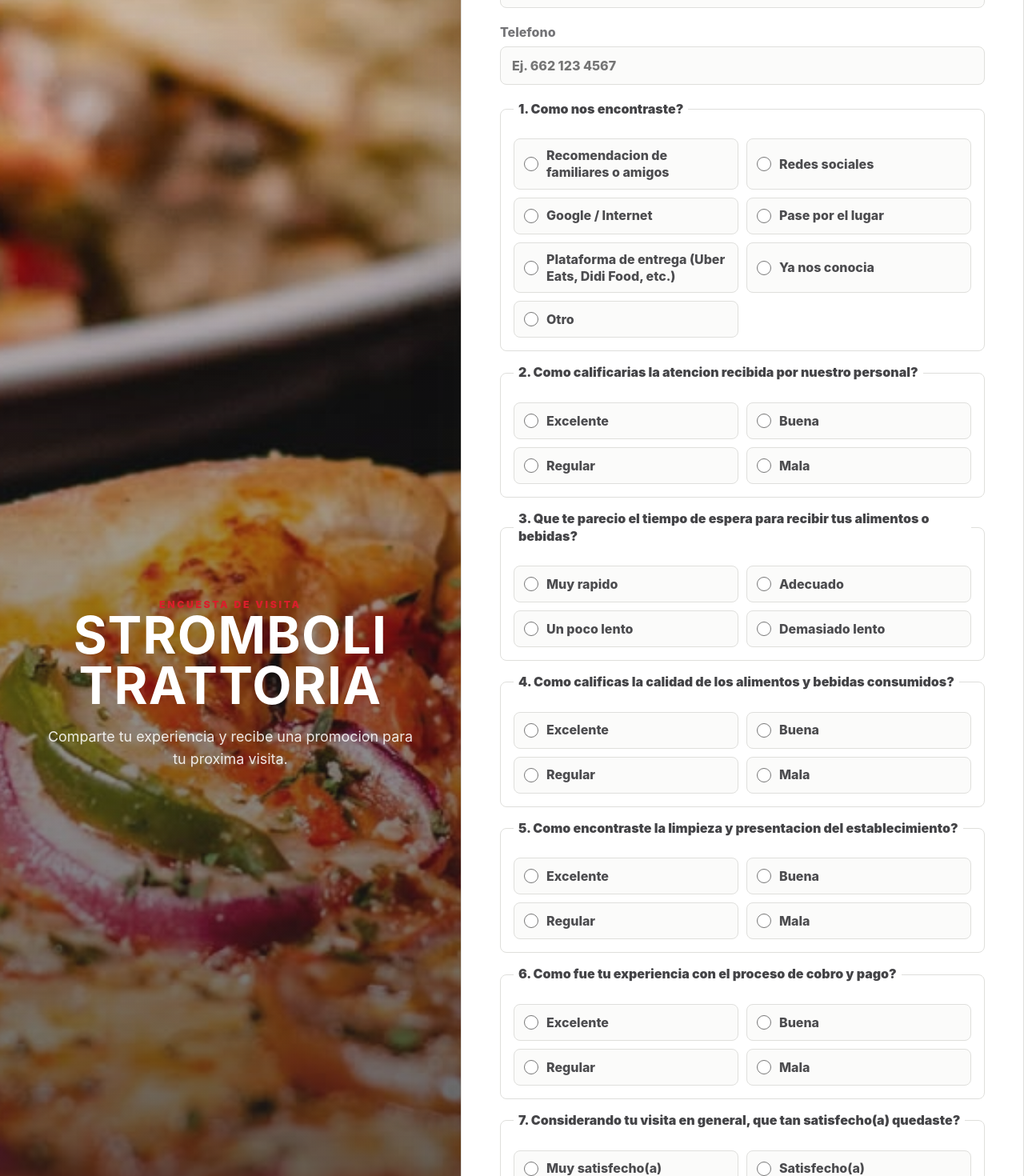
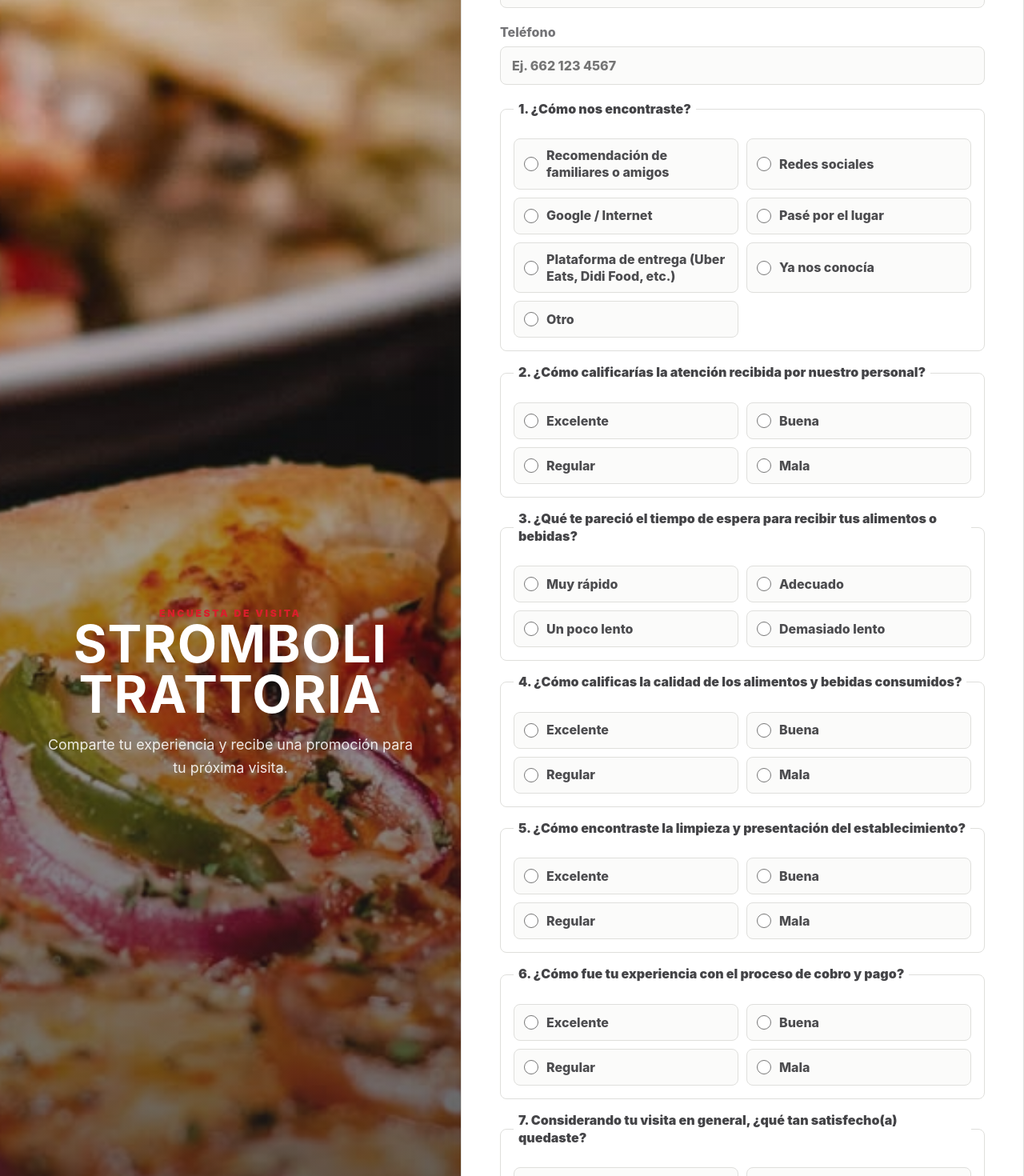
Before and after one commit to Diegoal21/restaurante-feedback, a Next.js app: page / in a window 1280 px wide. Shown: the part 380-1850 px from the top of the page at 80% size. Built offline with nearby package versions, Linux system fonts and the light colour scheme.

Commit message:
Corrige ortografia de textos

```diff
--- a/src/app/api/survey/route.js
+++ b/src/app/api/survey/route.js
@@ -8,16 +8,16 @@
 
 const surveyOptions = {
   how_found: [
-    "Recomendacion de familiares o amigos",
+    "Recomendación de familiares o amigos",
     "Redes sociales",
     "Google / Internet",
-    "Pase por el lugar",
+    "Pasé por el lugar",
     "Plataforma de entrega (Uber Eats, Didi Food, etc.)",
-    "Ya nos conocia",
+    "Ya nos conocía",
     "Otro",
   ],
   service_attention: ["Excelente", "Buena", "Regular", "Mala"],
-  wait_time: ["Muy rapido", "Adecuado", "Un poco lento", "Demasiado lento"],
+  wait_time: ["Muy rápido", "Adecuado", "Un poco lento", "Demasiado lento"],
   food_quality: ["Excelente", "Buena", "Regular", "Mala"],
   cleanliness: ["Excelente", "Buena", "Regular", "Mala"],
   payment_experience: ["Excelente", "Buena", "Regular", "Mala"],
@@ -28,8 +28,8 @@
     "Insatisfecho(a)",
   ],
   recommend_likelihood: [
-    "Definitivamente si",
-    "Probablemente si",
+    "Definitivamente sí",
+    "Probablemente sí",
     "Probablemente no",
     "Definitivamente no",
   ],
@@ -58,14 +58,14 @@
 
     if (!branches.includes(branch)) {
       return NextResponse.json(
-        { error: "Selecciona una sucursal valida." },
+        { error: "Selecciona una sucursal válida." },
         { status: 400 }
       );
     }
 
     if (phoneDigits.length < 8) {
       return NextResponse.json(
-        { error: "Ingresa un telefono valido." },
+        { error: "Ingresa un teléfono válido." },
         { status: 400 }
       );
     }
--- a/src/app/page.js
+++ b/src/app/page.js
@@ -13,7 +13,7 @@
           <p className="eyebrow">Encuesta de visita</p>
           <h1>{restaurantName}</h1>
           <p className="hero-copy">
-            Comparte tu experiencia y recibe una promocion para tu proxima
+            Comparte tu experiencia y recibe una promoción para tu próxima
             visita.
           </p>
         </div>
--- a/src/components/SurveyForm.js
+++ b/src/components/SurveyForm.js
@@ -7,51 +7,51 @@
 const questions = [
   {
     name: "how_found",
-    label: "1. Como nos encontraste?",
+    label: "1. ¿Cómo nos encontraste?",
     options: [
-      "Recomendacion de familiares o amigos",
+      "Recomendación de familiares o amigos",
       "Redes sociales",
       "Google / Internet",
-      "Pase por el lugar",
+      "Pasé por el lugar",
       "Plataforma de entrega (Uber Eats, Didi Food, etc.)",
-      "Ya nos conocia",
+      "Ya nos conocía",
       "Otro",
     ],
   },
   {
     name: "service_attention",
-    label: "2. Como calificarias la atencion recibida por nuestro personal?",
+    label: "2. ¿Cómo calificarías la atención recibida por nuestro personal?",
     options: ["Excelente", "Buena", "Regular", "Mala"],
   },
   {
     name: "wait_time",
-    label: "3. Que te parecio el tiempo de espera para recibir tus alimentos o bebidas?",
-    options: ["Muy rapido", "Adecuado", "Un poco lento", "Demasiado lento"],
+    label: "3. ¿Qué te pareció el tiempo de espera para recibir tus alimentos o bebidas?",
+    options: ["Muy rápido", "Adecuado", "Un poco lento", "Demasiado lento"],
   },
   {
     name: "food_quality",
-    label: "4. Como calificas la calidad de los alimentos y bebidas consumidos?",
+    label: "4. ¿Cómo calificas la calidad de los alimentos y bebidas consumidos?",
     options: ["Excelente", "Buena", "Regular", "Mala"],
   },
   {
     name: "cleanliness",
-    label: "5. Como encontraste la limpieza y presentacion del establecimiento?",
+    label: "5. ¿Cómo encontraste la limpieza y presentación del establecimiento?",
     options: ["Excelente", "Buena", "Regular", "Mala"],
   },
   {
     name: "payment_experience",
-    label: "6. Como fue tu experiencia con el proceso de cobro y pago?",
+    label: "6. ¿Cómo fue tu experiencia con el proceso de cobro y pago?",
     options: ["Excelente", "Buena", "Regular", "Mala"],
   },
   {
     name: "overall_satisfaction",
-    label: "7. Considerando tu visita en general, que tan satisfecho(a) quedaste?",
+    label: "7. Considerando tu visita en general, ¿qué tan satisfecho(a) quedaste?",
     options: ["Muy satisfecho(a)", "Satisfecho(a)", "Poco satisfecho(a)", "Insatisfecho(a)"],
   },
   {
     name: "recommend_likelihood",
-    label: "8. Que tan probable es que nos recomiendes a familiares o amigos?",
-    options: ["Definitivamente si", "Probablemente si", "Probablemente no", "Definitivamente no"],
+    label: "8. ¿Qué tan probable es que nos recomiendes a familiares o amigos?",
+    options: ["Definitivamente sí", "Probablemente sí", "Probablemente no", "Definitivamente no"],
   },
 ];
 
@@ -124,10 +124,10 @@
           width={960}
         />
         <CheckCircle2 className="success-icon" size={42} />
-        <p className="eyebrow">Grazie por tu opinion</p>
-        <h2>Tu promocion esta lista</h2>
+        <p className="eyebrow">Gracias por tu opinión</p>
+        <h2>Tu promoción está lista</h2>
         <p className="muted">
-          Presenta este folio en tu proxima visita. El restaurante lo marcara
+          Presenta este folio en tu próxima visita. El restaurante lo marcará
           como usado al aplicarlo.
         </p>
         <button className="coupon-code" onClick={copyCode} type="button">
@@ -154,8 +154,8 @@
       />
       <div className="form-header">
         <div>
-          <p className="eyebrow">Encuesta de satisfaccion</p>
-          <h2>Queremos saber como estuvo tu visita</h2>
+          <p className="eyebrow">Encuesta de satisfacción</p>
+          <h2>Queremos saber cómo estuvo tu visita</h2>
         </div>
         <div className="score-pill">
           {answeredCount}/{questions.length}
@@ -181,7 +181,7 @@
         </label>
 
         <label className="field">
-          <span>Telefono</span>
+          <span>Teléfono</span>
           <input
             inputMode="tel"
             maxLength={20}
@@ -240,7 +240,7 @@
           <textarea
             maxLength={600}
             onChange={(event) => setComment(event.target.value)}
-            placeholder="Cuentanos que hicimos bien o que podemos mejorar."
+            placeholder="Cuéntanos qué hicimos bien o qué podemos mejorar."
             rows={4}
             value={comment}
           />
```
Also changed, not shown: src/app/admin/page.js (+13 -13 lines), 1 other file (tests, documents, lock files or other folders).
